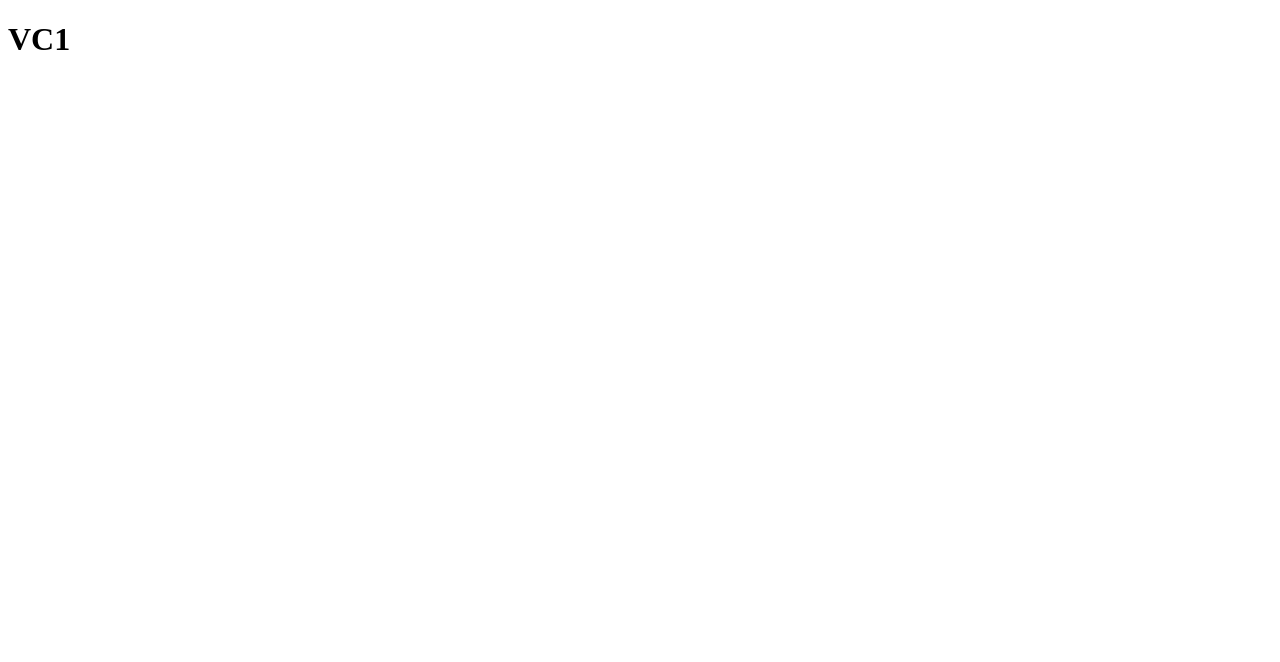
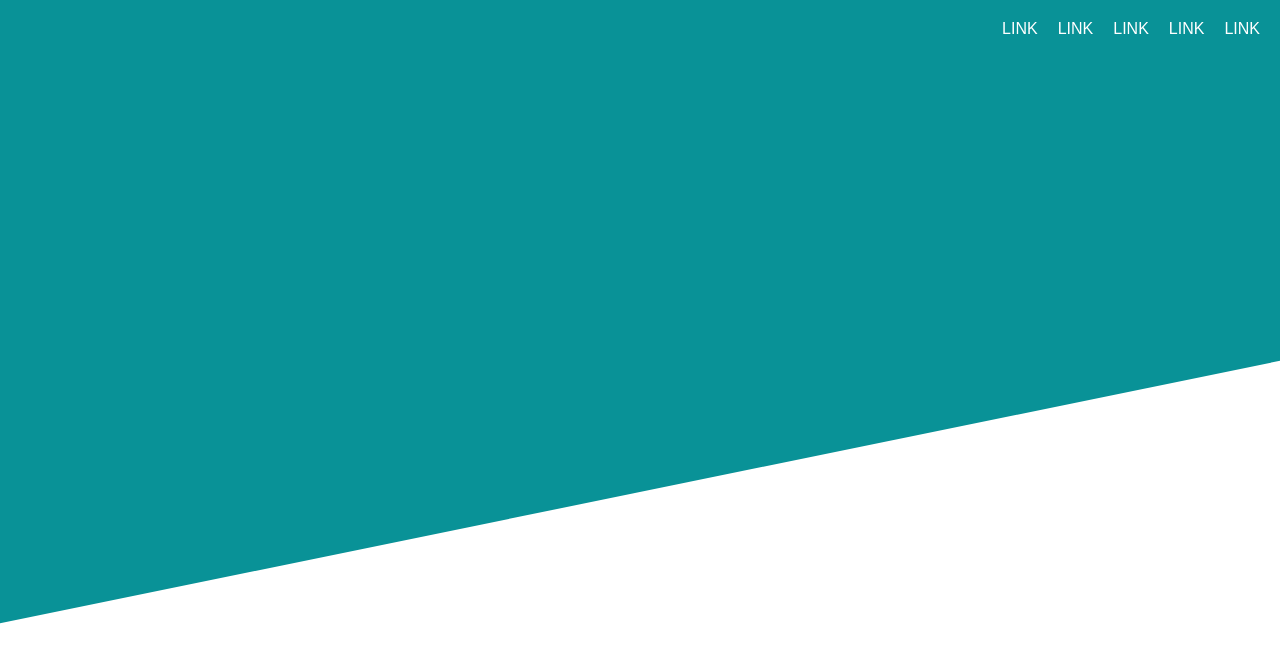
Before and after one commit to Sreyhieb/Sreyhieb-Dy, a plain HTML site: page index.html in a window 1280 px wide. Drawn offline with Linux system fonts and the light colour scheme.

Commit message:
#3 create meun

```diff
--- a/css/style.css
+++ b/css/style.css
@@ -0,0 +1,28 @@
+*{
+    margin: 0;
+    padding: 0;
+    font-family: sans-serif;
+}
+body{
+    overflow-x: hidden;
+}
+.container{
+    width: 100%;
+    height: 100vh;
+    padding: 10px;
+    background: rgb(9, 146, 151);
+    clip-path: polygon(0 0, 100% 0%, 100% 44%, 0 76%);
+}
+ul{
+    display: flex;
+    justify-content:flex-end;
+    list-style-type: none;
+}
+ul li{
+    padding: 10px;
+}
+ul li a {
+    text-transform: uppercase;
+    text-decoration: none;
+    color: #ffff;
+}
--- a/index.html
+++ b/index.html
@@ -8,7 +8,16 @@
     <link rel="shortcut icon" href="image/1.jpg" type="image/x-icon">
 </head>
 <body>
-    <h1>VC1</h1>
-
+    <ul>
+        <div class="container">
+            <ul>
+                <li><a href="">link</a></li>
+                <li><a href="">link</a></li>
+                <li><a href="">link</a></li>
+                <li><a href="">link</a></li>
+                <li><a href="">link</a></li>
+            </ul>
+        </div>
+    </ul>
 </body>
 </html>
```
